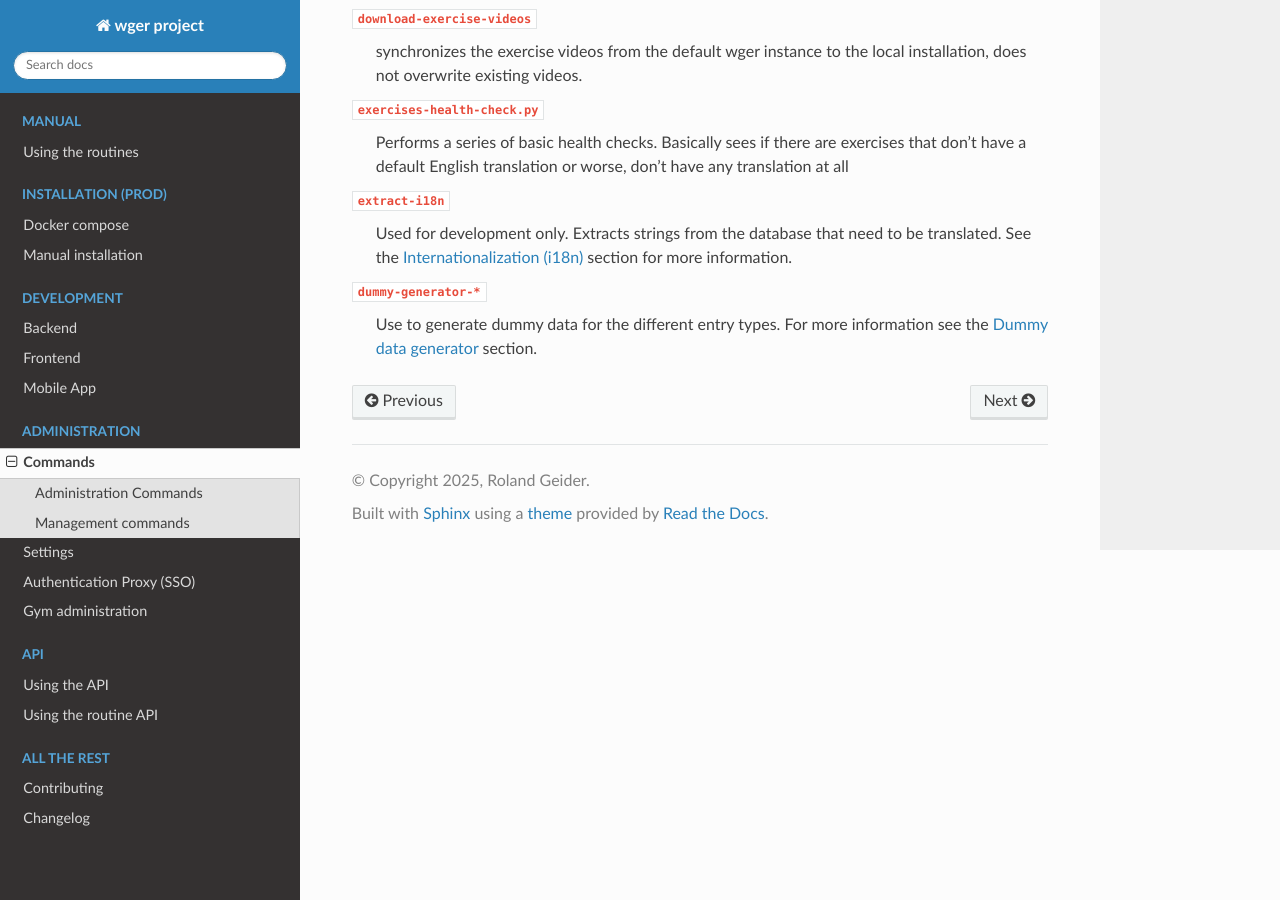
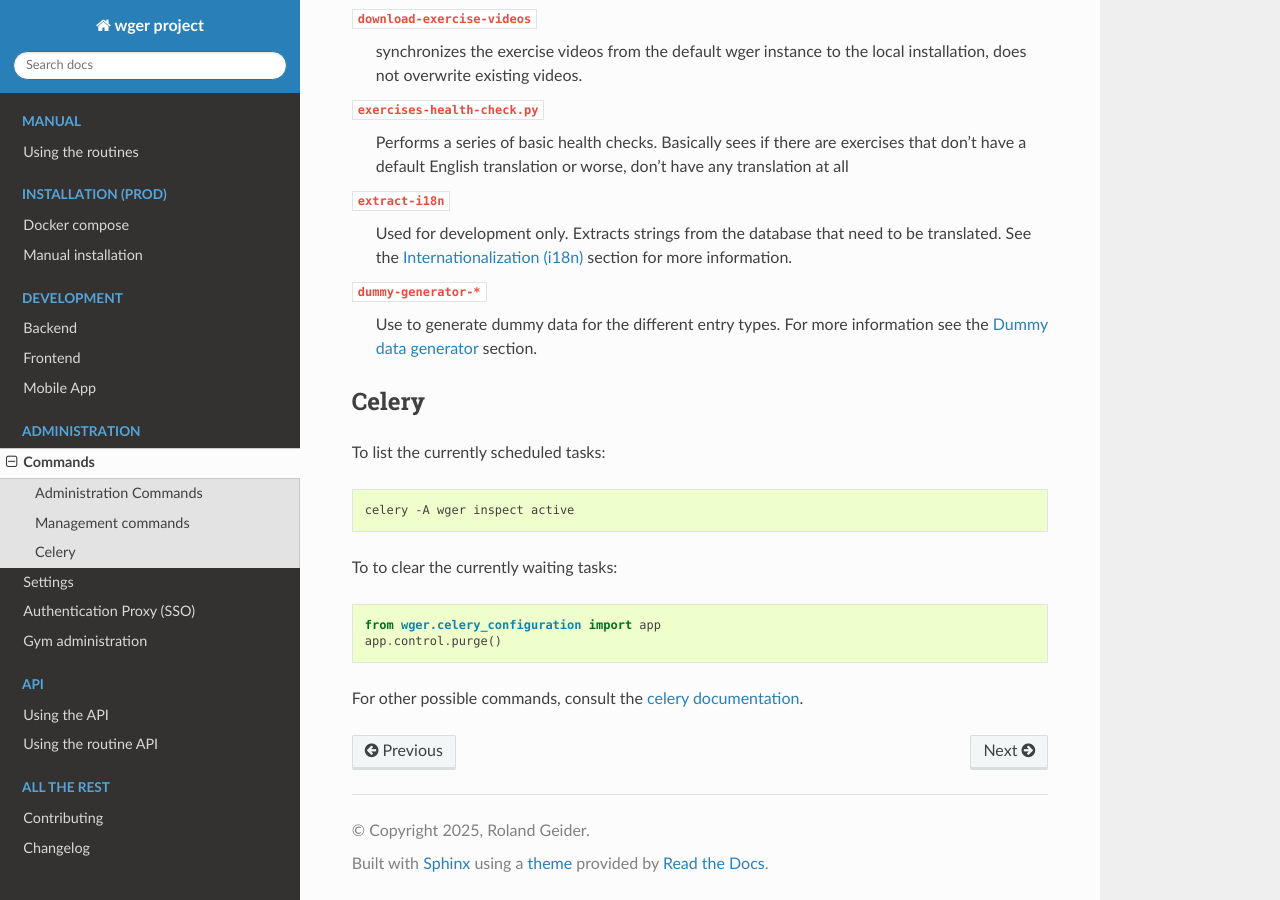
Before and after one commit to wger-project/docs, a Sphinx documentation site: the page built from docs/administration/commands.rst, in a window 1280 px wide and 900 px high, scrolled down 1871 px. Built offline with Sphinx 7.4.7 and the Read the Docs theme 3.1.0, drawn with Linux system fonts in a browser that asks for light colours.

Commit message:
Mention how to list or delete celery tasks

```diff
--- a/docs/administration/commands.rst
+++ b/docs/administration/commands.rst
@@ -104,3 +104,23 @@ Here are some of the most important ones:
 ``dummy-generator-*``
   Use to generate dummy data for the different entry types. For more information
   see the :ref:`dummy_generator` section.
+
+
+Celery
+------
+
+To list the currently scheduled tasks:
+
+.. code-block:: bash
+
+    celery -A wger inspect active
+
+To to clear the currently waiting tasks:
+
+.. code-block:: python
+
+    from wger.celery_configuration import app
+    app.control.purge()
+
+For other possible commands, consult the
+`celery documentation <https://docs.celeryq.dev/en/latest/reference/celery.app.control.html>`_.
```
